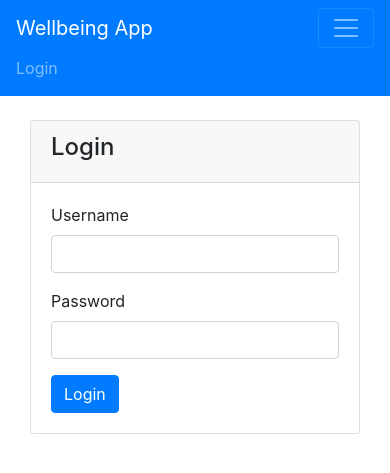
After one commit to bwilson2024/DjangoGirlsTutorial, a Django app: page /accounts/login/ in a window 390 px wide, after a click that opens the changed part. The commit adds this page. Shown: the top 473 px of the page. Run offline with Django 3.2, Linux system fonts and the light colour scheme; some libraries are stand-ins or nearby versions.

Commit message:
multiple updates

```diff
--- /dev/null
+++ b/blog/templates/base.html
@@ -0,0 +1,44 @@
+<!DOCTYPE html>
+<html lang="en">
+<head>
+    <meta charset="UTF-8">
+    <meta name="viewport" content="width=device-width, initial-scale=1.0">
+    <title>{% block title %}Wellbeing App{% endblock %}</title>
+    <!-- Bootstrap CSS -->
+    <link rel="stylesheet" href="https://stackpath.bootstrapcdn.com/bootstrap/4.5.2/css/bootstrap.min.css">
+    {% block extra_head %}{% endblock %}
+</head>
+<body>
+    <nav class="navbar navbar-expand-lg navbar-dark bg-primary">
+        <div class="container">
+            <a class="navbar-brand" href="{% url 'dashboard' %}">Wellbeing App</a>
+            <button class="navbar-toggler" type="button" data-toggle="collapse" data-target="#navbarNav" aria-controls="navbarNav" aria-expanded="false" aria-label="Toggle navigation">
+                <span class="navbar-toggler-icon"></span>
+            </button>
+            <div class="collapse navbar-collapse" id="navbarNav">
+                <ul class="navbar-nav ml-auto">
+                    {% if user.is_authenticated %}
+                        <li class="nav-item">
+                            <a class="nav-link" href="{% url 'logout' %}">Logout</a>
+                        </li>
+                    {% else %}
+                        <li class="nav-item">
+                            <a class="nav-link" href="{% url 'login' %}">Login</a>
+                        </li>
+                    {% endif %}
+                </ul>
+            </div>
+        </div>
+    </nav>
+
+    <div class="container my-4">
+        {% block content %}{% endblock %}
+    </div>
+
+    <!-- Bootstrap JS -->
+    <script src="https://code.jquery.com/jquery-3.5.1.slim.min.js"></script>
+    <script src="https://cdn.jsdelivr.net/npm/popper.js@1.16.1/dist/umd/popper.min.js"></script>
+    <script src="https://stackpath.bootstrapcdn.com/bootstrap/4.5.2/js/bootstrap.min.js"></script>
+    {% block extra_scripts %}{% endblock %}
+</body>
+</html>
--- /dev/null
+++ b/blog/templates/registration/login.html
@@ -0,0 +1,29 @@
+{% extends 'base.html' %}
+
+{% block content %}
+  <div class="container">
+    <div class="row justify-content-center">
+      <div class="col-md-6">
+        <div class="card">
+          <div class="card-header">
+            <h4>Login</h4>
+          </div>
+          <div class="card-body">
+            <form method="post" action="{% url 'login' %}">
+              {% csrf_token %}
+              <div class="form-group">
+                <label for="username">Username</label>
+                <input type="text" class="form-control" id="username" name="username" required>
+              </div>
+              <div class="form-group">
+                <label for="password">Password</label>
+                <input type="password" class="form-control" id="password" name="password" required>
+              </div>
+              <button type="submit" class="btn btn-primary">Login</button>
+            </form>
+          </div>
+        </div>
+      </div>
+    </div>
+  </div>
+{% endblock %}
--- a/blog/urls.py
+++ b/blog/urls.py
@@ -1,5 +1,6 @@
 from django.urls import path
 from . import views
+from django.contrib.auth import views as auth_views
 
 # add url pattern
 urlpatterns = [
@@ -7,6 +8,8 @@ urlpatterns = [
     path('persons/', views.person_list, name='person_list'),
     path('meditations/', views.meditation_list, name='meditation_list'),
     path('journals/', views.journaling_list, name='journaling_list'),
-    path('dashboard/', views.dashboard, name='dashboard')
-
-]
+    path('dashboard/', views.dashboard, name='dashboard'),
+    path('accounts/login/', auth_views.LoginView.as_view(), name='login'),
+    path('accounts/logout/', auth_views.LogoutView.as_view(), name='logout'),
+    path('accounts/password_reset/', auth_views.PasswordResetView.as_view(), name='password_reset')
+    ]
--- a/mysite/settings.py
+++ b/mysite/settings.py
@@ -38,6 +38,9 @@ INSTALLED_APPS = [
     'django.contrib.staticfiles',
     'blog'
 ]
+
+#AUTH_USER_MODEL = 'blog.User'  # Custom user model setting
+LOGIN_REDIRECT_URL = 'dashboard'
 
 MIDDLEWARE = [
     'django.middleware.security.SecurityMiddleware',
```
Also changed, not shown: blog/models.py (+10 -1 lines), blog/templates/blog/dashboard.html (+10 -31 lines), blog/views.py (+48 -24 lines), blog/migrations/0001_initial.py, blog/migrations/0002_auto_20240424_1231.py (added), blog/migrations/0002_journaling_meditation_person.py (deleted), blog/migrations/0003_person_name.py (deleted), db.sqlite3.
